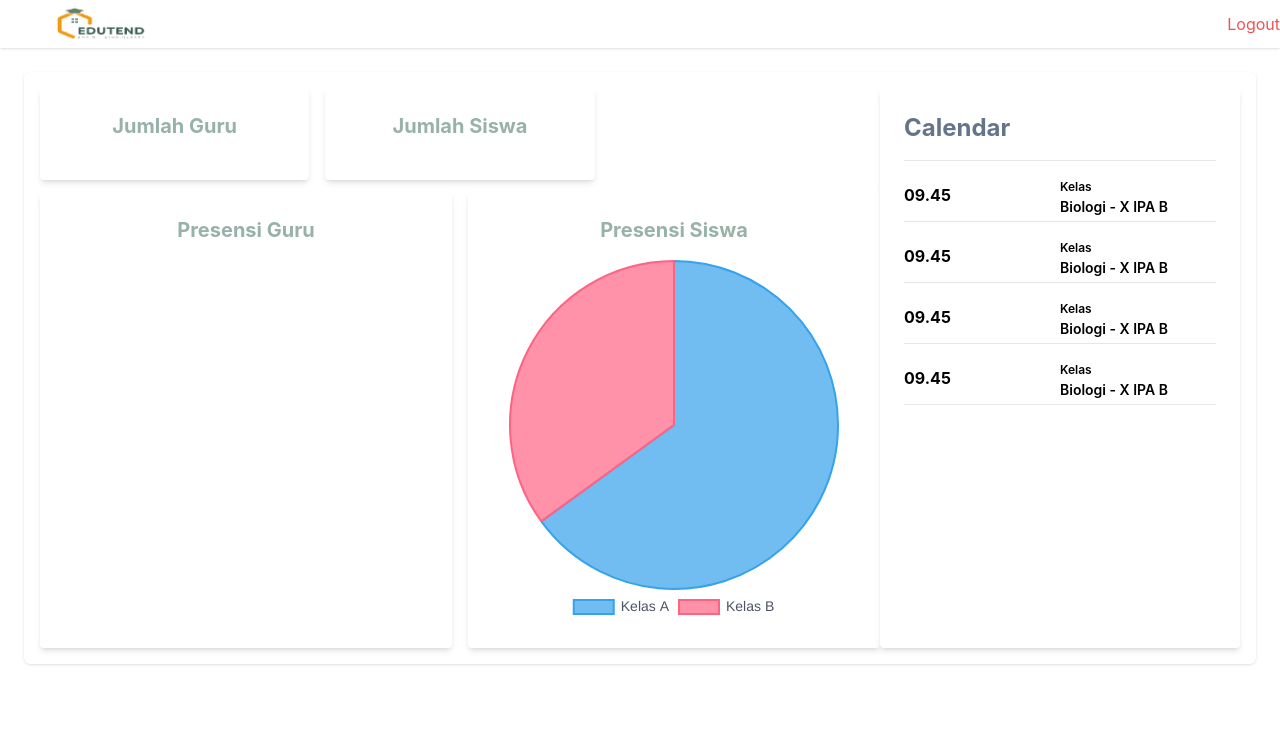
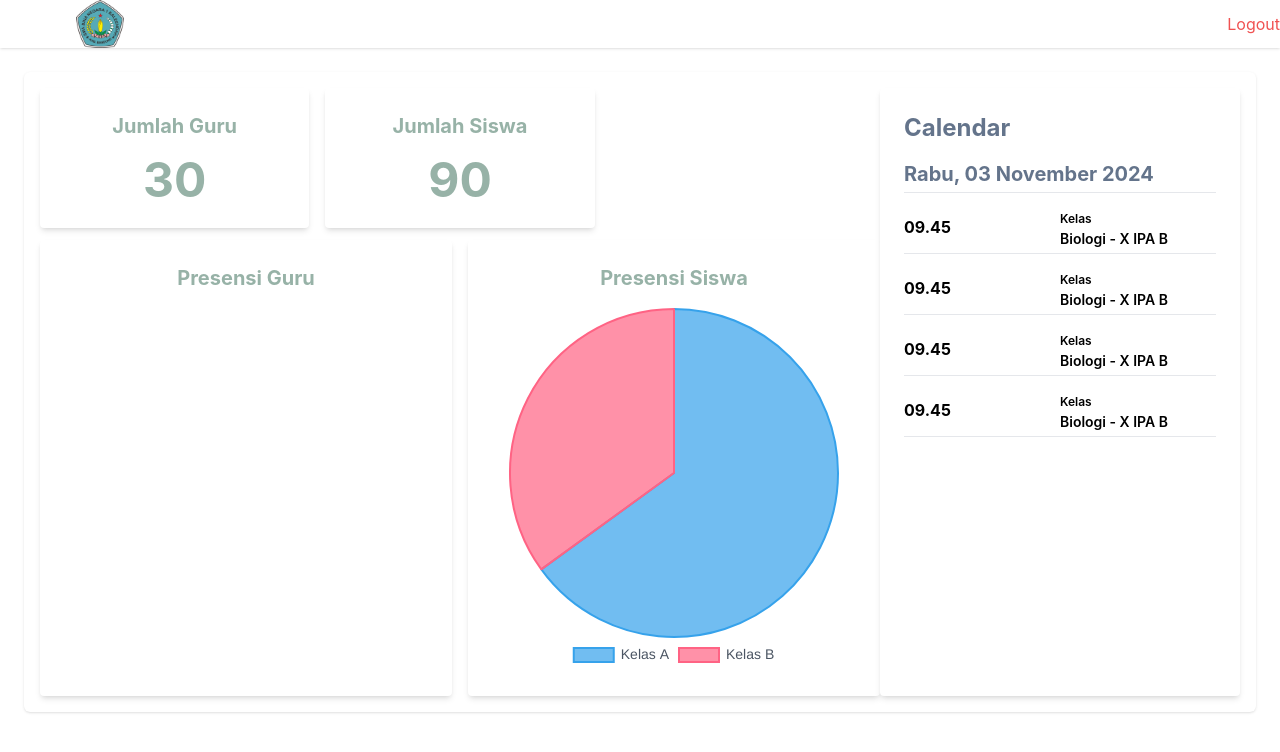
Before and after one commit to raffiihza/aplikasi-absensi-sma-capstone, a Django app: template webabsensi/templates/dashboard.html in a window 1280 px wide. Shown: the top 752 px of the page. Run offline with Django 5.2, Linux system fonts and the light colour scheme; the template is opened without the code that fills it, so the values that code supplies are empty; some libraries are stand-ins or nearby versions.

Commit message:
Update frontend navbar putih

```diff
--- a/webabsensi/templates/dashboard.html
+++ b/webabsensi/templates/dashboard.html
@@ -6,13 +6,13 @@
         <h2 class="text-xl text-custom-green font-bold mb-4 text-center">
           Jumlah Guru
         </h2>
-        <div class="text-5xl text-custom-green font-bold text-center">{{ jumlah_guru }}</div>
+        <div class="text-5xl text-custom-green font-bold text-center">30</div>
       </div>
       <div class="bg-white p-6 rounded shadow-md w-full max-w-md">
         <h2 class="text-xl text-custom-green font-bold mb-4 text-center">
           Jumlah Siswa
         </h2>
-        <div class="text-5xl text-custom-green font-bold text-center">{{ jumlah_siswa }}</div>
+        <div class="text-5xl text-custom-green font-bold text-center">90</div>
       </div>
     </div>
     <div class="grid grid-cols-2 gap-4">
@@ -31,7 +31,7 @@
   </div>
   <div class="bg-white p-6 rounded shadow-md w-full max-w-md">
     <h1 class="text-2xl font-bold text-slate-500 mb-4">Calendar</h1>
-    <h3 class="text-xl font-bold text-slate-500">{{ formatted_tanggal }}</h3>
+    <h3 class="text-xl font-bold text-slate-500">Rabu, 03 November 2024</h3>
     <hr class="py-1 my-1" />
     <div class="grid grid-cols-2">
       <div class="font-bold items-center self-center">09.45</div>
--- a/webabsensi/templates/homepage.html
+++ b/webabsensi/templates/homepage.html
@@ -33,7 +33,7 @@
   <body class="h-screen w-full px-10">
     <!-- navbar -->
 
-    <nav class="w-full dark:bg-gray-900">
+    <nav class="w-full dark:bg-white-900">
       <div
         class="flex flex-wrap justify-between items-center mx-auto max-w-screen-xl p-4"
       >
--- a/webabsensi/templates/login.html
+++ b/webabsensi/templates/login.html
@@ -33,7 +33,7 @@
   <body class="h-screen w-full px-10">
     <!-- navbar -->
 
-    <nav class="w-full dark:bg-gray-900">
+    <nav class="w-full dark:bg-white-900">
       <div
         class="flex flex-wrap justify-between items-center mx-auto max-w-screen-xl p-4"
       >
--- a/webabsensi/templates/register.html
+++ b/webabsensi/templates/register.html
@@ -33,7 +33,7 @@
   <body class="h-screen w-full px-10">
     <!-- navbar -->
 
-    <nav class="w-full dark:bg-gray-900">
+    <nav class="w-full dark:bg-white-900">
       <div
         class="flex flex-wrap justify-between items-center mx-auto max-w-screen-xl p-4"
       >
```
Also changed, not shown: static/logo/logo-baru.png, static/logo/logo.png.
